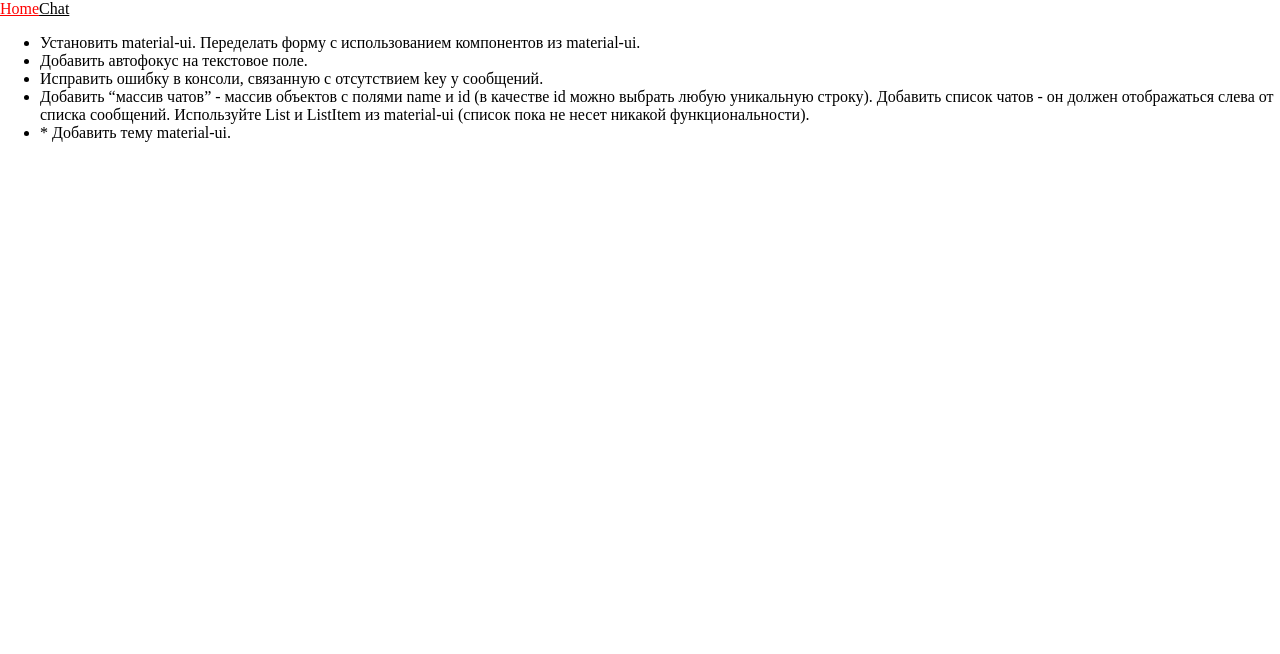
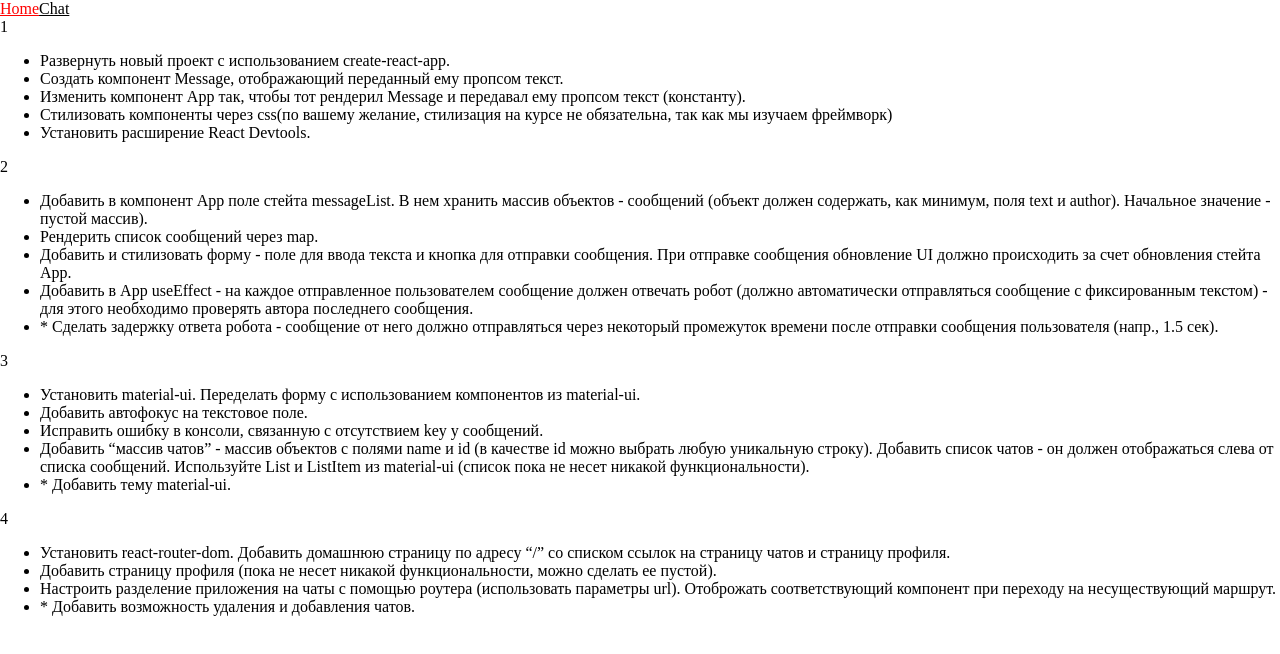
Before and after one commit to WolfManR/GeekBrainsReact, a React (Create React App) app in the folder study/: page / in a window 1280 px wide. Shown: the top 654 px of the page. Built offline with nearby package versions, Linux system fonts and the light colour scheme.

Commit message:
rework homework tasks

```diff
--- /dev/null
+++ b/study/src/components/tasks/Homework.jsx
@@ -0,0 +1,18 @@
+import React from 'react'
+
+function Homework({ number, tasks }) {
+  return (
+    <div>
+      <div>{number}</div>
+      <div>
+        <ul>
+          {tasks.map((task, index) => (
+            <li key={index}>{task}</li>
+          ))}
+        </ul>
+      </div>
+    </div>
+  )
+}
+
+export default Homework
--- a/study/src/components/tasks/Tasks.jsx
+++ /dev/null
@@ -1,21 +0,0 @@
-import React from 'react'
-
-const tasks = [
-  "Установить material-ui. Переделать форму с использованием компонентов из material-ui.",
-"Добавить автофокус на текстовое поле.",
-"Исправить ошибку в консоли, связанную с отсутствием key у сообщений.",
-"Добавить “массив чатов” - массив объектов с полями name и id (в качестве id можно выбрать любую уникальную строку). Добавить список чатов - он должен отображаться слева от списка сообщений. Используйте List и ListItem из material-ui (список пока не несет никакой функциональности).",
-"* Добавить тему material-ui."
-]
-
-function Tasks () {
-  return (
-    <div>
-      <ul>
-        {tasks.map((task, index) => <li key={index}>{task}</li> )}
-      </ul>
-    </div>
-  )
-}
-
-export default Tasks;
--- a/study/src/pages/Site.jsx
+++ b/study/src/pages/Site.jsx
@@ -1,10 +1,54 @@
 import React from 'react'
-import Tasks from '../components/tasks/Tasks'
+import Homework from '../components/tasks/Homework'
+
+const homeworks = [
+  {
+    number: 1,
+    tasks: [
+      'Развернуть новый проект с использованием create-react-app.',
+      'Создать компонент Message, отображающий переданный ему пропсом текст.',
+      'Изменить компонент App так, чтобы тот рендерил Message и передавал ему пропсом текст (константу).',
+      'Стилизовать компоненты через css(по вашему желание, стилизация на курсе не обязательна, так как мы изучаем фреймворк)',
+      'Установить расширение React Devtools.',
+    ],
+  },
+  {
+    number: 2,
+    tasks: [
+      'Добавить в компонент App поле стейта messageList. В нем хранить массив объектов - сообщений (объект должен содержать, как минимум, поля text и author). Начальное значение - пустой массив).',
+      'Рендерить список сообщений через map.',
+      'Добавить и стилизовать форму - поле для ввода текста и кнопка для отправки сообщения. При отправке сообщения обновление UI должно происходить за счет обновления стейта App.',
+      'Добавить в App useEffect - на каждое отправленное пользователем сообщение должен отвечать робот (должно автоматически отправляться сообщение с фиксированным текстом) - для этого необходимо проверять автора последнего сообщения.',
+      '* Сделать задержку ответа робота - сообщение от него должно отправляться через некоторый промежуток времени после отправки сообщения пользователя (напр., 1.5 сек).',
+    ],
+  },
+  {
+    number: 3,
+    tasks: [
+      'Установить material-ui. Переделать форму с использованием компонентов из material-ui.',
+      'Добавить автофокус на текстовое поле.',
+      'Исправить ошибку в консоли, связанную с отсутствием key у сообщений.',
+      'Добавить “массив чатов” - массив объектов с полями name и id (в качестве id можно выбрать любую уникальную строку). Добавить список чатов - он должен отображаться слева от списка сообщений. Используйте List и ListItem из material-ui (список пока не несет никакой функциональности).',
+      '* Добавить тему material-ui.',
+    ],
+  },
+  {
+    number: 4,
+    tasks: [
+      'Установить react-router-dom. Добавить домашнюю страницу по адресу “/” со списком ссылок на страницу чатов и страницу профиля.',
+      'Добавить страницу профиля (пока не несет никакой функциональности, можно сделать ее пустой).',
+      'Настроить разделение приложения на чаты с помощью роутера (использовать параметры url). Отоброжать соответствующий компонент при переходу на несуществующий маршрут.',
+      '* Добавить возможность удаления и добавления чатов.',
+    ],
+  },
+]
 
 const Site = () => {
   return (
-      <div>
-          <Tasks />
+    <div>
+      {homeworks.map((item, index) => (
+        <Homework key={item.number} number={item.number} tasks={item.tasks} />
+      ))}
     </div>
   )
 }
```
